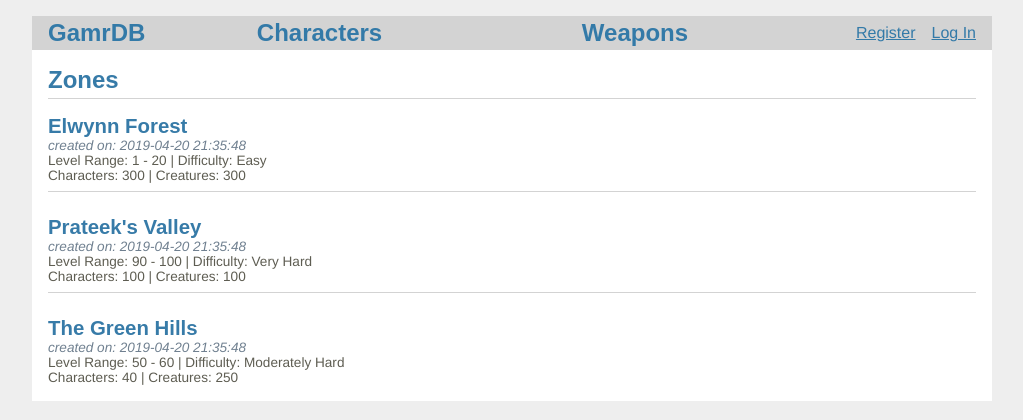
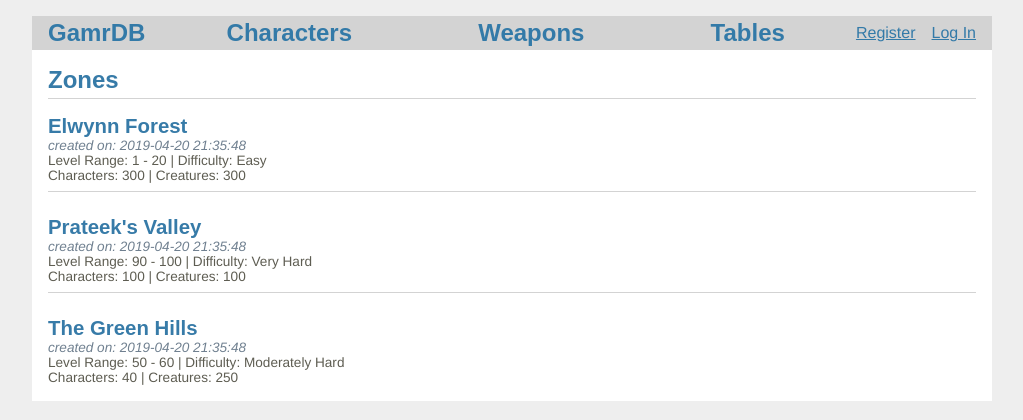
Before and after one commit to HoldenB/grunt-db, a Flask app: page /zones in a window 1280 px wide. Shown: the top 420 px of the page, without its empty margins (128-1151 px from the left). Run offline with Flask 2, Linux system fonts and the light colour scheme; data comes from the database, SQL or seed files in the repository.

Commit message:
Added table page base impl

```diff
--- a/gamr/__init__.py
+++ b/gamr/__init__.py
@@ -4,6 +4,7 @@ from flask import Flask
 from . import db
 from . import auth
 from . import characters
+from . import tables
 from . import weapons
 from . import zones
 
@@ -35,6 +36,7 @@ def create_app(test_config=None):
     # Register blueprints
     app.register_blueprint(auth.bp)
     app.register_blueprint(characters.bp)
+    app.register_blueprint(tables.bp)
     app.register_blueprint(weapons.bp)
     app.register_blueprint(zones.bp)
 
--- a/gamr/static/base.css
+++ b/gamr/static/base.css
@@ -136,7 +136,8 @@ html {
   .link-text-1 {
     display: inline;
     text-align: center;
-    margin-right: 120px;
+    margin-right: 50px;
+    margin-left: 50px;
   }
 
   .label-left-hand label {
--- a/gamr/templates/base.html
+++ b/gamr/templates/base.html
@@ -6,7 +6,7 @@
 <title>{% block title %}{% endblock %} - GamrDB</title>
 <nav>
   <h1 style="display:inline"><a href="{{ url_for('characters.character_index') }}"> GamrDB</h1></a>
-  {% block link1 %}{% endblock %}{% block link2 %}{% endblock %}
+  {% block link1 %}{% endblock %}{% block link2 %}{% endblock %}{% block link3 %}{% endblock %}
   <ul>
     {% if g.user %}
       <li><span>{{ g.user['username'] }}</span>
--- a/gamr/templates/characters/character_index.html
+++ b/gamr/templates/characters/character_index.html
@@ -5,6 +5,9 @@
 {% endblock %}
 {% block link2 %}
   <h1 class="link-text-1"><a href="{{ url_for('weapons.weapon_index') }}">Weapons</h1></a>
+{% endblock %}
+{% block link3 %}
+  <h1 class="link-text-1"><a href="{{ url_for('tables.table_index') }}">Tables</h1></a>
 {% endblock %}
 
 {% block header %}
--- a/gamr/templates/zones/zone_index.html
+++ b/gamr/templates/zones/zone_index.html
@@ -1,10 +1,13 @@
 {% extends 'base.html' %}
 
 {% block link1 %}
-<h1 class="link-text-1"><a href="{{ url_for('characters.character_index') }}">Characters</h1></a>
+  <h1 class="link-text-1"><a href="{{ url_for('characters.character_index') }}">Characters</h1></a>
 {% endblock %}
 {% block link2 %}
-<h1 class="link-text-1"><a href="{{ url_for('weapons.weapon_index') }}">Weapons</h1></a>
+  <h1 class="link-text-1"><a href="{{ url_for('weapons.weapon_index') }}">Weapons</h1></a>
+{% endblock %}
+{% block link3 %}
+  <h1 class="link-text-1"><a href="{{ url_for('tables.table_index') }}">Tables</h1></a>
 {% endblock %}
 
 {% block header %}
```
Also changed, not shown: gamr/tables.py (added, +15 -0 lines), gamr/templates/tables.html (added, +8 -0 lines), gamr/templates/weapons/weapon_index.html (+5 -2 lines).
